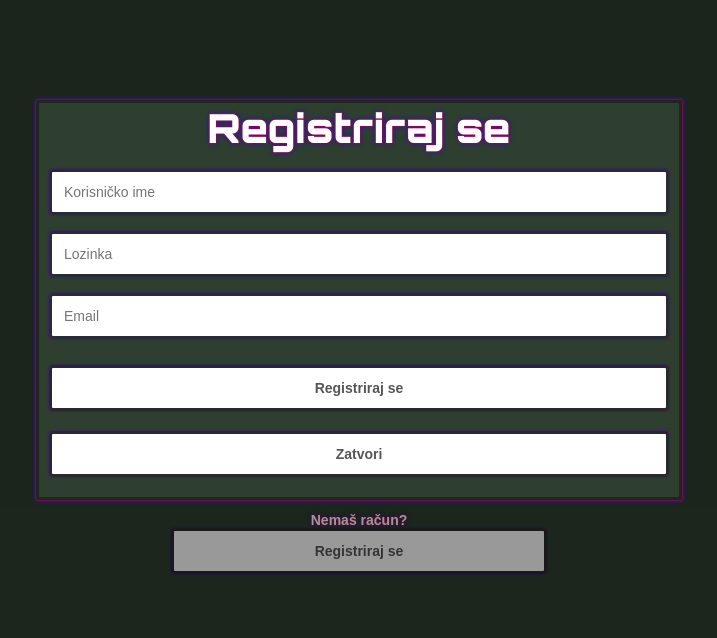
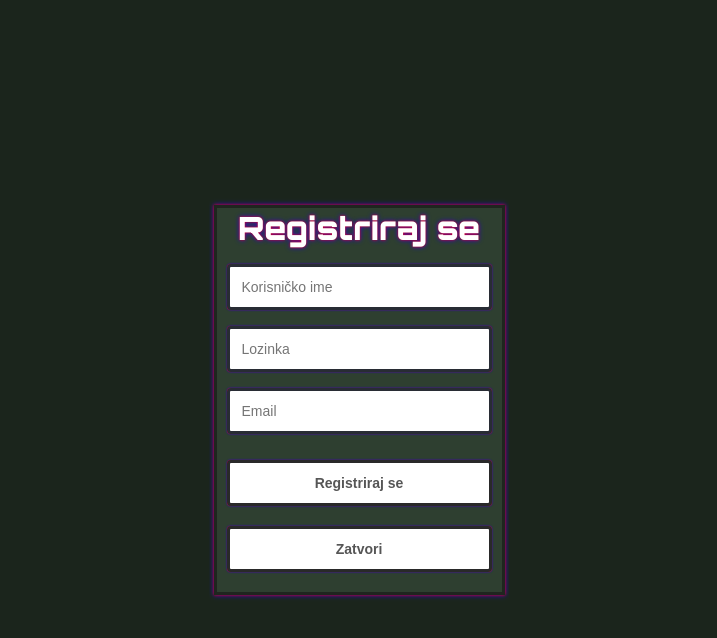
Before and after one commit to lbrecic/ferllowship, a React (Create React App) app in the folder frontend/: page / in a window 1280 px wide. Both pictures are taken after a click on the button "Registriraj se". Shown: the top 638 px of the page, without its empty margins (281-998 px from the left). Built offline with nearby package versions, Linux system fonts and the light colour scheme; no server answers.

Commit message:
Popravljene sitnice kod resizeanja

```diff
--- a/frontend/src/App.css
+++ b/frontend/src/App.css
@@ -18,9 +18,7 @@ body, html, #root, .app, .container {
 .loginForm {
  box-sizing: border-box;
  width: 100%;
- max-width: 400px;
- padding-left: 20px;
- padding-right: 20px;
+ max-width: 275px;
 }
 
 .inputField {
@@ -48,7 +46,6 @@ body, html, #root, .app, .container {
 
 .btn {
  width: 100%;
- min-width: 280px;
  color: #565656;
  padding: 12px;
  font-size: 14px;
@@ -67,12 +64,21 @@ body, html, #root, .app, .container {
   text-shadow: 0 0 3px #FF0000, 0 0 5px #0000FF;
 }
 
+.title-register {
+  font-family: 'Orbitron', sans-serif;
+  font-size: 32px;
+  text-align: center;
+  text-shadow: 0 0 3px #FF0000, 0 0 5px #0000FF;
+}
+
 .register{
   font-weight:600;
   font-size: 30px;
   padding-top: 50px;
   text-align: center;
   margin: auto;
+  width: 100%;
+  max-width: 275px;
   margin-top: 0;
   margin-bottom: 0;
   font-size:14px;
--- a/frontend/src/RegisterForm.css
+++ b/frontend/src/RegisterForm.css
@@ -1,7 +1,6 @@
-.modal {
+.overlay {
   position: fixed; /* Stay in place */
   z-index: 1; /* Sit on top */
-  padding-top: 100px; /* Location of the box */
   left: 0;
   top: 0;
   width: 100%; /* Full width */
@@ -11,19 +10,31 @@
   background-color: rgba(0,0,0,0.4); /* Black w/ opacity */
 }
 
+.modal {
+  position: fixed; /* Stay in place */
+  z-index: 2; /* Sit on top */
+  width: 300px; /* Full width */
+  height: 100%; /* Full height */
+  overflow: auto; /* Enable scroll if needed */
+  left: 50%;
+  transform: translate(-50%, 0);
+}
+
 /* Modal Content */
 .modal-content {
   position: relative;
+  top: 50%;
+  transform: translate(0, -50%);
   background-color: #2E3F30;
   margin: auto;
   padding: 0;
   border: 3px solid #1F251F;
-  width: 50%;
+  width: 95%;
   box-shadow: 0 4px 8px 0 rgba(0,0,0,0.2),0 6px 20px 0 rgba(0,0,0,0.19);
   -webkit-animation-name: animatetop;
   -webkit-animation-duration: 0.4s;
   animation-name: animatetop;
-  animation-duration: 0.4s;
+  animation-duration: 0.5s;
   box-shadow: 0 0 3px #FF0000, 0 0 5px #0000FF;
 }
 
@@ -44,8 +55,8 @@
 
 /* Add Animation */
 @keyframes animatetop {
-  from {top: -300px; opacity: 0}
-  to {top: 0; opacity: 1}
+  from {top: 0; opacity: 0}
+  to {top: 50; opacity: 1}
 }
 
 .registerDiv {
--- a/frontend/src/RegisterForm.js
+++ b/frontend/src/RegisterForm.js
@@ -95,9 +95,10 @@ class RegisterForm extends React.Component {
         }
 
         return (
+        <div className="overlay">
         <div className="modal">
         <div className="registerForm modal-content" >
-            <div className='title'>
+            <div className='title-register'>
             Registriraj se
             </div>
 
@@ -134,7 +135,7 @@ class RegisterForm extends React.Component {
             <SubmitButton
               text='Registriraj se'
               disabled={this.state.buttonDisabled}
-              onClick={() => this.doRegister()}
+              onClick={() => this.doRegister(), e => this.onClose(e)}
             />
             </div>
 
@@ -146,6 +147,7 @@ class RegisterForm extends React.Component {
             </div>
           </div>
         </div>
+        </div>
         );
       }
     }
```
